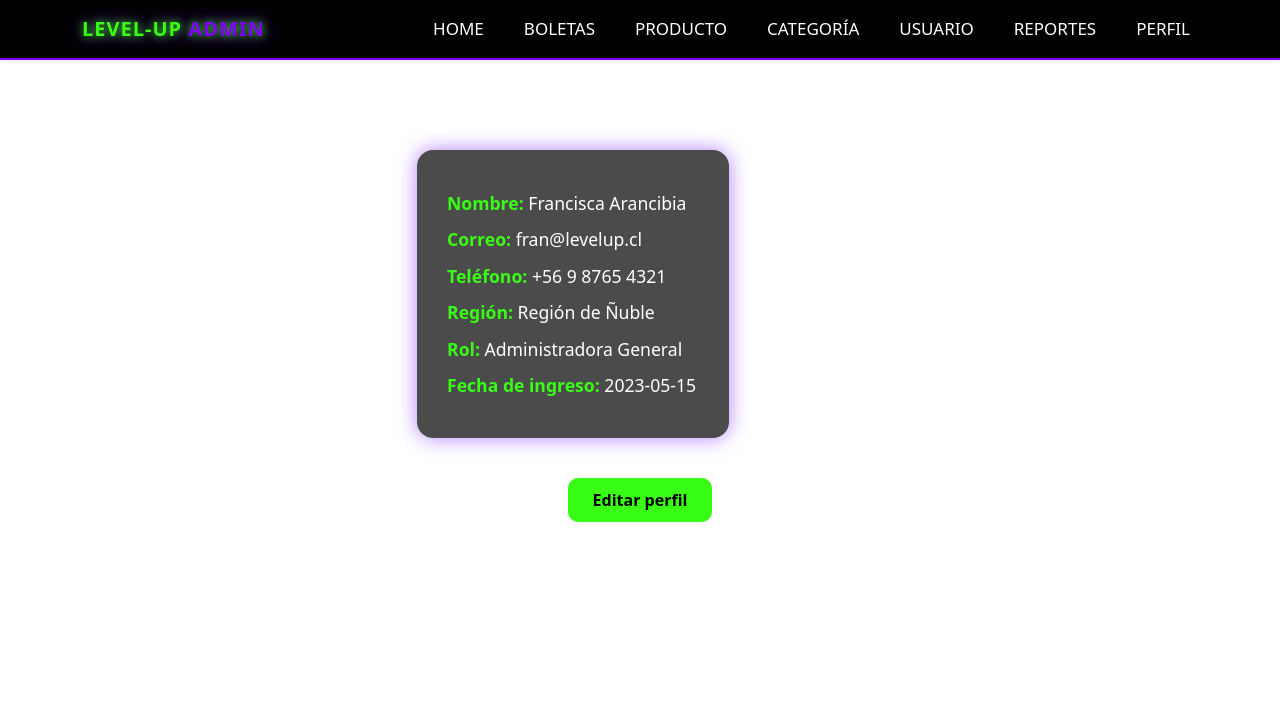
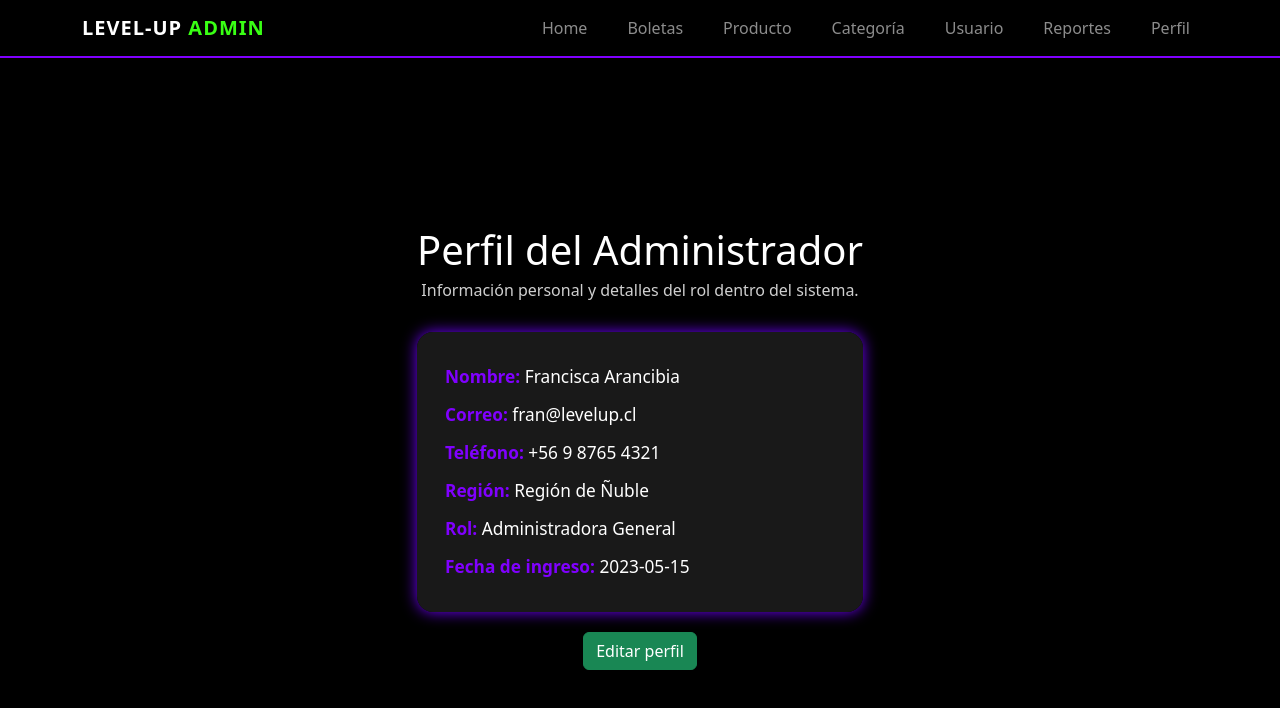
Before and after one commit to RafaelRiosFredes/LevelUpReact, a React (Vite) app in the folder levelup-project/: page / in a window 1280 px wide. Shown: the top 708 px of the page. Built offline with nearby package versions, Linux system fonts and the light colour scheme.

Commit message:
Mejoras en diseño de PerfilAdmin

```diff
--- a/levelup-project/src/assets/styles.css
+++ b/levelup-project/src/assets/styles.css
@@ -1,72 +1,35 @@
-/* ======== ESTILO BASE ======== */
-body {
-  background-color: #000;
-  color: white;
-  font-family: "Roboto", sans-serif;
-  overflow-x: hidden;
-  margin: 0;
-  padding: 0;
+/* ESTILO BASE */
+
+#root, #app {
+  background-color: #000 !important;
+  min-height: 100vh;
 }
 
-
-/* ======== NAVBAR ADMIN ======== */
+/* NAVBAR */
 .navbar-admin {
   background-color: #000;
   border-bottom: 2px solid #8000ff;
   padding: 16px 24px;
   box-shadow: 0 0 15px #39ff14, 0 0 30px #8000ff;
 }
-
-.brand-admin {
-  color: #39ff14 !important;
-  font-weight: bold;
-  font-size: 26px;
+.navbar-admin .navbar-brand {
   cursor: pointer;
+  font-weight: 800;
   letter-spacing: 1px;
-  text-shadow: 0 0 10px #39ff14, 0 0 20px #8000ff;
-  transition: transform 0.3s ease;
+}
+.navbar-admin .navbar-brand span {
+  color: #39ff14;
 }
 
-.brand-admin span {
-  color: #8000ff;
-  font-weight: 700;
-}
 
-.brand-admin:hover {
-  transform: scale(1.05);
-  text-shadow: 0 0 20px #39ff14, 0 0 40px #8000ff;
-}
-
-.navbar-admin .nav-link {
-  color: #fff !important;
-  font-weight: 500;
-  font-size: 17px;
-  text-transform: uppercase;
-  transition: color 0.3s ease, text-shadow 0.3s ease;
-}
-
-.navbar-admin .nav-link:hover {
-  color: #39ff14 !important;
-  text-shadow: 0 0 10px #39ff14, 0 0 20px #8000ff;
-}
-
-.navbar-admin .nav-link.active {
-  color: #8000ff !important;
-  text-shadow: 0 0 10px #8000ff, 0 0 25px #39ff14;
-}
-
-.navbar-toggler {
-  border: 1px solid #39ff14;
-  background-color: #111;
-}
-
-/* === PERFIL ADMIN === */
+/* PERFIL ADMIN */
 .perfil-admin {
+  min-height: 100vh;
   display: flex;
   justify-content: center;
   align-items: center;
   flex-direction: column;
-  padding: 40px;
+  padding-top: 96px;
   color: #fff;
 }
 
@@ -76,13 +39,12 @@ body {
 }
 
 .perfil-card {
-  background: rgba(30, 30, 30, 0.8);
+  background: rgba(30, 30, 30, 0.85);
   border-radius: 16px;
-  padding: 30px;
-  width: 70%;
-  max-width: 700px;
-  box-shadow: 0 0 20px rgba(111, 0, 255, 0.5);
-  backdrop-filter: blur(8px);
+  padding: 20px 28px;
+  width: 100%;
+  max-width: 500px;
+  box-shadow: 0 0 15px #6f00ff;
 }
 
 .perfil-info p {
@@ -91,7 +53,7 @@ body {
 }
 
 .perfil-info strong {
-  color: #39ff14;
+  color: #6f00ff;
   font-weight: 600;
 }
 
@@ -100,18 +62,137 @@ body {
   margin-top: 40px;
 }
 
-.perfil-footer .btn-success {
-  background-color: #39ff14;
-  border: none;
-  color: black;
-  font-weight: bold;
-  border-radius: 10px;
-  padding: 10px 25px;
-  transition: 0.3s ease;
+
+@media (max-width: 600px) {
+  .perfil-card { width: 92%; padding: 20px; }
+  .perfil-info p { font-size: 1rem; }
 }
 
-.perfil-footer .btn-success:hover {
-  background-color: #6f00ff;
-  color: white;
-  box-shadow: 0 0 12px #6f00ff;
+/* ===== Layout de perfil con panel lateral ===== */
+.perfil-layout {
+  display: flex; /* cambiamos de grid a flex para alinear verticalmente */
+  align-items: flex-start;
+  justify-content: center;
+  gap: 28px;
+  width: min(1180px, 92vw);
+  margin: 96px auto 60px;
 }
+
+
+.neon-outline {
+  border: 1px solid rgba(111, 0, 255, 0.65);
+  border-radius: 14px;
+  padding: 18px;
+  background: rgba(10, 10, 10, 0.7);
+  box-shadow: inset 0 0 12px rgba(111, 0, 255, 0.2), 0 0 12px rgba(57, 255, 20, 0.15);
+}
+
+.perfil-header h1 {
+  margin: 0 0 4px;
+}
+.perfil-header p { color: #cfcfcf; margin: 0 0 12px; }
+
+.perfil-info p { margin: 12px 0; font-size: 1.08rem; }
+.perfil-info strong { color: #8000ff; }
+
+.perfil-footer { text-align: center; margin-top: 20px; }
+
+/* ===== Widgets ===== */
+.perfil-widgets {
+  display: flex;
+  flex-direction: column;
+  gap: 20px;
+}
+
+.widget-header {
+  display: flex; align-items: center; justify-content: space-between;
+  margin-bottom: 10px;
+}
+.widget-header h3 {
+  margin: 0; color: #cfcfcf; letter-spacing: .3px;
+}
+
+/* Notas */
+.notes-area {
+  display: grid; grid-template-columns: 1fr auto; gap: 10px; margin-bottom: 10px;
+}
+.notes-area textarea {
+  resize: vertical; min-height: 70px; max-height: 200px;
+  background: rgba(20,20,20,.9);
+  border: 1px solid #6f00ff; border-radius: 10px;
+  color: #fff; padding: 10px 12px; outline: none;
+}
+.notes-area textarea:focus { box-shadow: 0 0 8px #39ff14; }
+
+.notes-list { list-style: none; margin: 0; padding: 0; display: grid; gap: 8px; }
+.note-item {
+  display: flex; justify-content: space-between; align-items: center;
+  background: rgba(28,28,28,.9); border: 1px solid rgba(111,0,255,.35);
+  border-radius: 10px; padding: 8px 10px;
+}
+.note-item span { font-size: .98rem; }
+.muted { color: #9aa0a6; }
+
+/* Calendario */
+.calendar-header { gap: 8px; }
+.calendar-title { text-transform: capitalize; }
+
+.calendar-grid {
+  margin-top: 8px;
+  display: grid;
+  grid-template-columns: repeat(7, 1fr);
+  gap: 8px;
+}
+.cal-cell {
+  background: rgba(25,25,25,.86);
+  border: 1px solid rgba(111,0,255,.25);
+  border-radius: 10px;
+  min-height: 74px;
+  padding: 8px;
+  display: flex; flex-direction: column; justify-content: space-between;
+}
+.cal-head { text-align: center; font-weight: 700; color: #bdbdbd; min-height: 38px; }
+.cal-empty { background: transparent; border: none; }
+
+.cal-day-top { display: flex; align-items: center; justify-content: space-between; }
+.cal-number { font-weight: 700; color: #eaeaea; }
+
+.chip {
+  font-size: .75rem; padding: 2px 8px; border-radius: 999px;
+}
+.chip-p { background: #072; color: #a5ffbf; border: 1px solid #39ff14; }
+.chip-a { background: #2a0010; color: #ff9fb2; border: 1px solid #ff3b6b; }
+
+.cal-actions { display: flex; gap: 6px; margin-top: 6px; }
+
+/* Botones */
+.btn {
+  border: none; border-radius: 10px; padding: 10px 16px;
+  font-weight: 700; cursor: pointer; transition: .2s ease;
+}
+.btn-small { padding: 8px 12px; font-size: .92rem; }
+.btn-success { background: #39ff14; color: #000; }
+.btn-success:hover { background: #5bff3b; box-shadow: 0 0 10px #39ff14; }
+
+.btn-ghost {
+  background: transparent; color: #cfcfcf; padding: 6px 10px; border-radius: 8px;
+}
+.btn-ghost:hover { background: rgba(111,0,255,.2); color: #fff; }
+
+.btn-chip {
+  width: 36px; height: 28px; border-radius: 8px; font-weight: 800;
+  background: rgba(0,0,0,.6);
+}
+.btn-chip.p { color: #39ff14; border: 1px solid #39ff14; }
+.btn-chip.a { color: #ff3b6b; border: 1px solid #ff3b6b; }
+.btn-chip:hover { filter: brightness(1.2); }
+
+/* Navbar */
+.navbar-admin { background-color: #000; border-bottom: 2px solid #8000ff; padding: 16px 24px; box-shadow: 0 0 15px #39ff14, 0 0 30px #8000ff; }
+.navbar-admin .navbar-brand span { color: #39ff14; }
+
+/* Responsive */
+@media (max-width: 980px) {
+  .perfil-layout { grid-template-columns: 1fr; }
+  .perfil-widgets { order: -1; } /* widgets arriba en mobile */
+}
```
